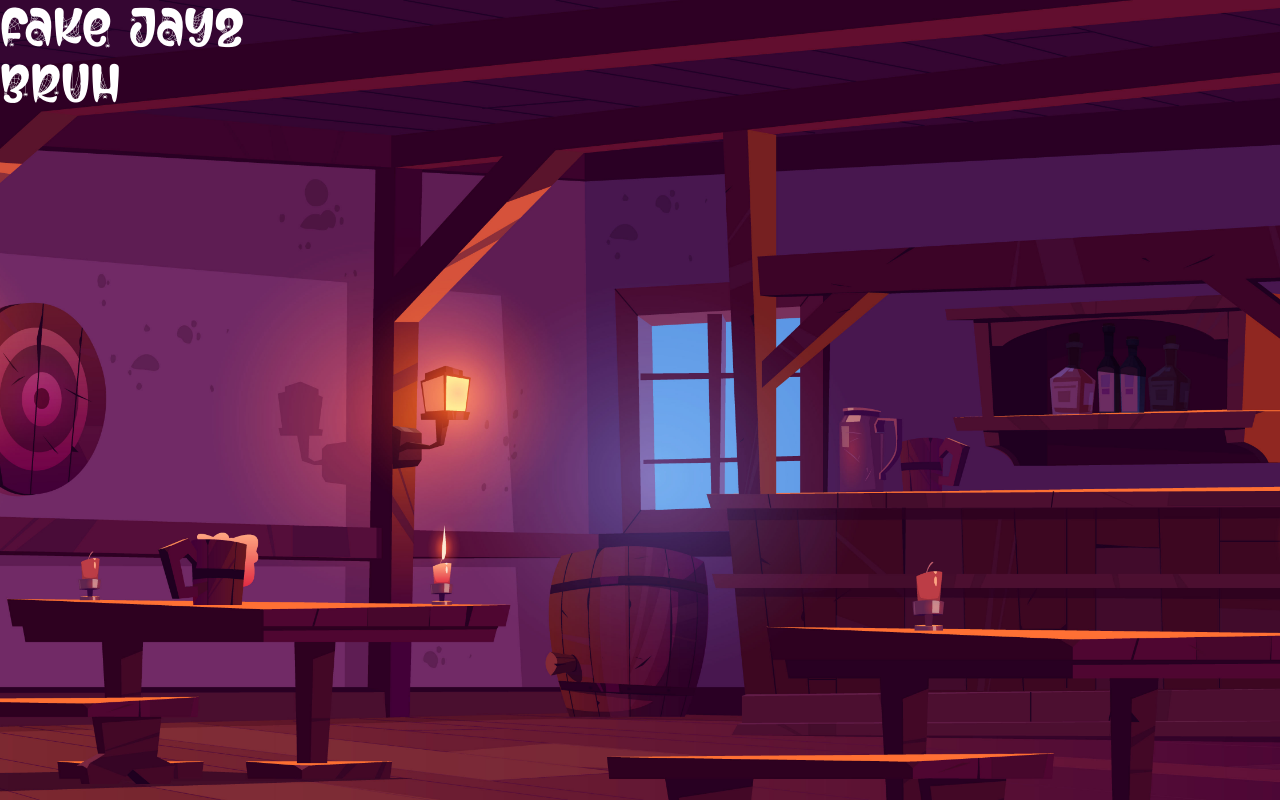
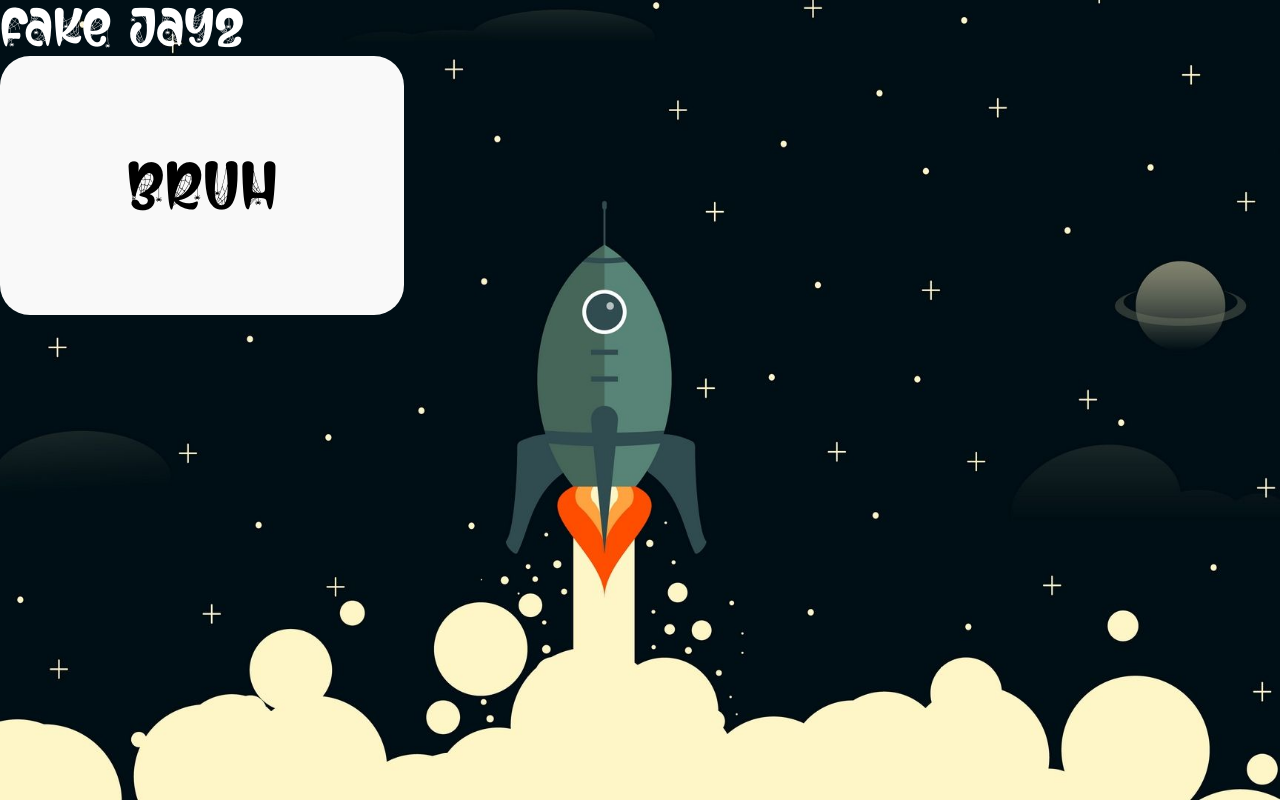
Before and after one commit to EricGurley/Owlgorithms, a React (Vite) app: page / in a window 1280 px wide. Built offline with nearby package versions, Linux system fonts and the light colour scheme.

Commit message:
added images

```diff
--- a/src/components/TreeRead.jsx
+++ b/src/components/TreeRead.jsx
@@ -1,5 +1,8 @@
 function Toggle() {
-    return <h1>bruh</h1>;
+
+    return (
+        <button>bruh</button>
+    );
 }
 
 export default Toggle;
--- a/src/index.css
+++ b/src/index.css
@@ -27,7 +27,7 @@ a:hover {
 }
 
 body {
-  background-image: url('/Images/Bar.jpg');
+  background-image: url('/Images/Rocket.jpg');
   background-size: cover;
   background-position: center;
   background-attachment: fixed;
@@ -47,18 +47,18 @@ h1 {
 }
 
 button {
-  border-radius: 8px;
-  border: 1px solid transparent;
+  border-radius: 30px;
+  border: 50px solid transparent;
   padding: 0.6em 1.2em;
-  font-size: 1em;
+  font-size: 4em;
   font-weight: 500;
-  font-family: inherit;
-  background-color: #1a1a1a;
+  font-family: 'Secret Midnight';
+  background-color: #ac424277;
   cursor: pointer;
   transition: border-color 0.25s;
 }
 button:hover {
-  border-color: #646cff;
+  border-color: #531e1e77;
 }
 button:focus,
 button:focus-visible {
```
Also changed, not shown: public/Images/Blue.jpg (added), public/Images/Rocket.jpg (added).
